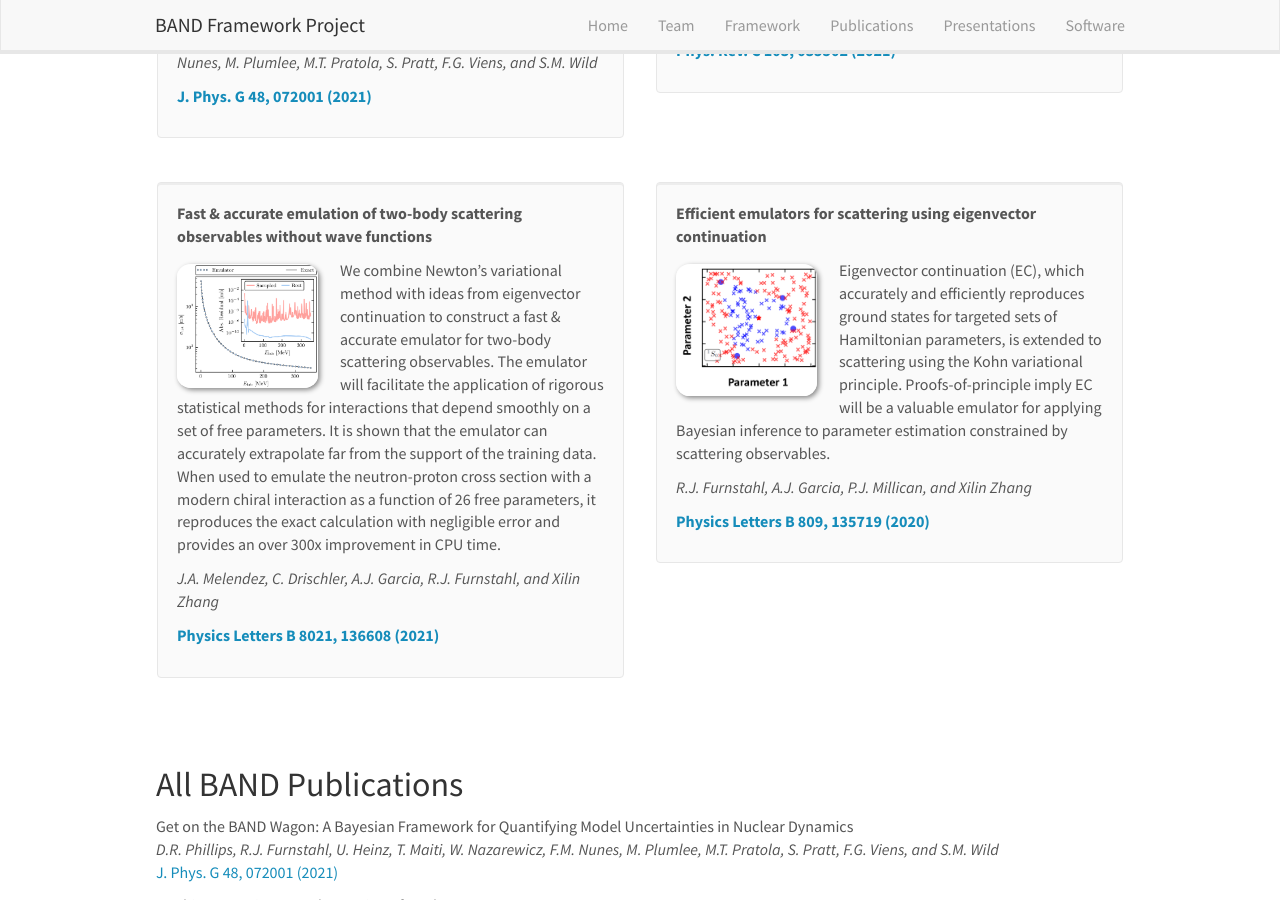
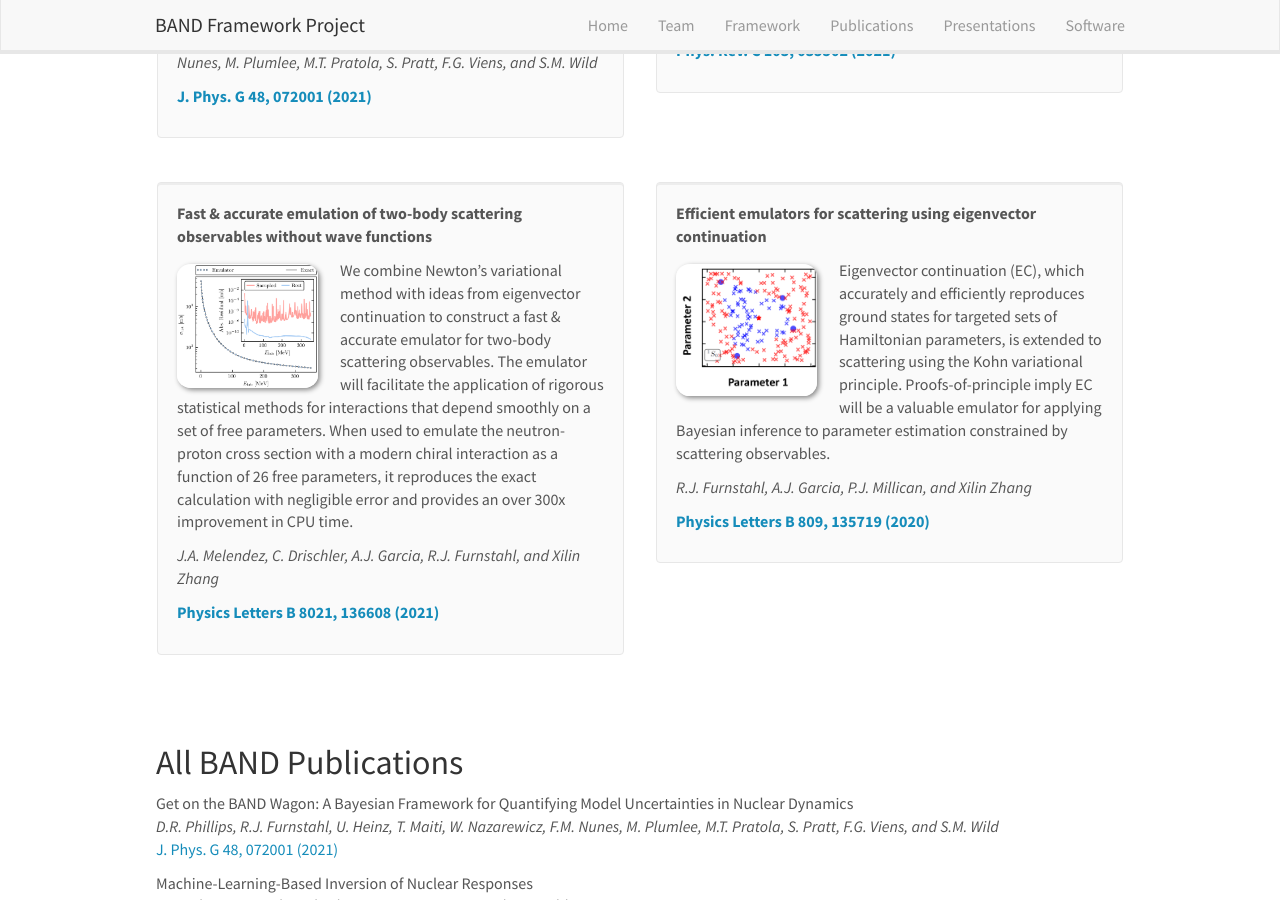
Before and after one commit to bandframework/bandframework.github.io, a Jekyll site: the page built from _pages/publications.md, in a window 1280 px wide and 900 px high, scrolled down 758 px. Built offline with Jekyll 4.4.1, drawn with Linux system fonts in a browser that asks for light colours; nearby versions of some CDN libraries.

Commit message:
shortened description of K-matrix emulator paper

```diff
--- a/_data/publist.yml
+++ b/_data/publist.yml
@@ -42,7 +42,7 @@
   description: >
     We combine Newton's variational method with ideas from eigenvector continuation to construct a fast & accurate emulator
     for two-body scattering observables. The emulator will facilitate the application of rigorous statistical methods for
-    interactions that depend smoothly on a set of free parameters. It is shown that the emulator can accurately extrapolate far from the support of the training data.
+    interactions that depend smoothly on a set of free parameters.
     When used to emulate the neutron-proton cross section with a modern chiral interaction as a function of 26 free parameters,
     it reproduces the exact calculation with negligible error and provides an over 300x improvement in CPU time.
   authors: J.A. Melendez, C. Drischler, A.J. Garcia, R.J. Furnstahl, and Xilin Zhang
```
